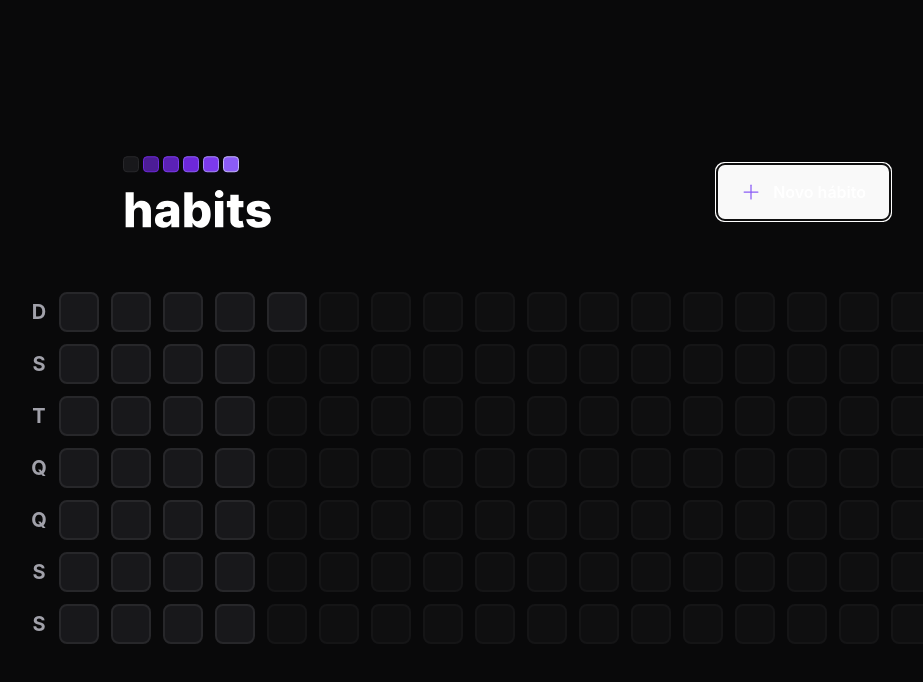
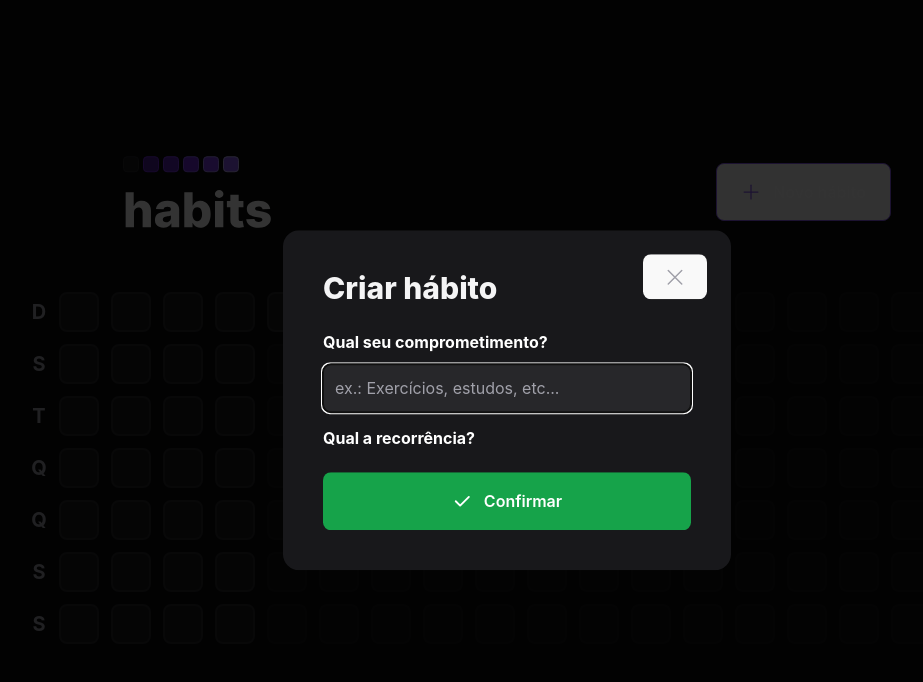
Before and after one commit to gabriel-andradev/criando-habitos, a React (Vite) app in the folder web/: page / in a window 1280 px wide. Both pictures are taken after a click on the button "Novo hábito". Shown: the top 682 px of the page, without its empty margins (133-1056 px from the left). Built offline with nearby package versions, Linux system fonts and the light colour scheme.

Commit message:
new component - Habit Form

```diff
--- a/web/package.json
+++ b/web/package.json
@@ -9,6 +9,8 @@
     "preview": "vite preview"
   },
   "dependencies": {
+    "@radix-ui/react-dialog": "^1.0.2",
+    "@radix-ui/react-popover": "^1.0.3",
     "dayjs": "^1.11.7",
     "phosphor-react": "^1.4.1",
     "react": "^18.2.0",
--- a/web/src/components/Header.tsx
+++ b/web/src/components/Header.tsx
@@ -1,17 +1,44 @@
 import logoImage from '../assets/logo.svg';
-import { Plus } from "phosphor-react";
+import * as Dialog from '@radix-ui/react-dialog';
+import { Plus, X } from "phosphor-react";
+import { useState } from 'react';
+import { NewHabitForm } from './NewHabitForm';
+
+
 
 export function Header() {
+
+
   return (
     <div className='w-full max-w-3xl mx-auto flex items-center justify-between'>
       <img src={logoImage} alt="Habits" />
-      <button
-        type='button'
-        className='border border-violet-500 font-semibold rounded-lg px-6 py-4 flex items-center gap-3 hover:border-violet-300'
-      >
-        <Plus size={20} className='text-violet-500'></Plus>
-        Novo hábito
-      </button>
+
+      <Dialog.Root>
+        <Dialog.Trigger
+          type='button'
+          className='border border-violet-500 font-semibold rounded-lg px-6 py-4 flex items-center gap-3 hover:border-violet-300'
+        >
+          <Plus size={20} className='text-violet-500'></Plus>
+          Novo hábito
+        </Dialog.Trigger>
+
+        <Dialog.Portal>
+          <Dialog.Overlay className='w-screen h-screen bg-black/80 fixed inset-0' />
+
+          <Dialog.Content className='absolute p-10 bg-zinc-900 rounded-2xl w-full max-w-md top-1/2 left-1/2 -translate-x-1/2 -translate-y-1/2'>
+
+            <Dialog.Close className='absolute right-6 top-6 text-zinc-400 hover:text-zinc-200'>
+              <X size={24} aria-label="Fechar" />
+            </Dialog.Close>
+
+            <Dialog.Title className='text-3xl leading-tight font-extrabold text-zinc-100 mb-4'>
+              Criar hábito
+            </Dialog.Title>
+
+            <NewHabitForm />
+          </Dialog.Content>
+        </Dialog.Portal>
+      </Dialog.Root>
     </div>
   )
 }
--- /dev/null
+++ b/web/src/components/NewHabitForm.tsx
@@ -0,0 +1,35 @@
+import { Check } from "phosphor-react";
+
+export function NewHabitForm() {
+  return (
+    <form className='w-full flex flex-col mt-6'>
+
+      <label
+        htmlFor="title"
+        className="font-bold leading-tight"
+      >
+        Qual seu comprometimento?
+      </label>
+
+      <input
+        type="text"
+        id="title"
+        placeholder="ex.: Exercícios, estudos, etc..."
+        className="p-3 rounded-lg mt-3 bg-zinc-800 text-white placeholder:text-zinc-400"
+        autoFocus
+      />
+
+      <label
+        htmlFor="title"
+        className="font-bold leading-tight mt-4"
+      >
+        Qual a recorrência?
+      </label>
+
+      <button type="submit" className="mt-6 rounded-lg p-4 flex gap-3 items-center justify-center font-semibold bg-green-600 hover:bg-green-500">
+        <Check size={20} weight="bold" />
+        Confirmar
+      </button>
+    </form>
+  )
+}
```
Also changed, not shown: 1 other file (tests, documents, lock files or other folders).
